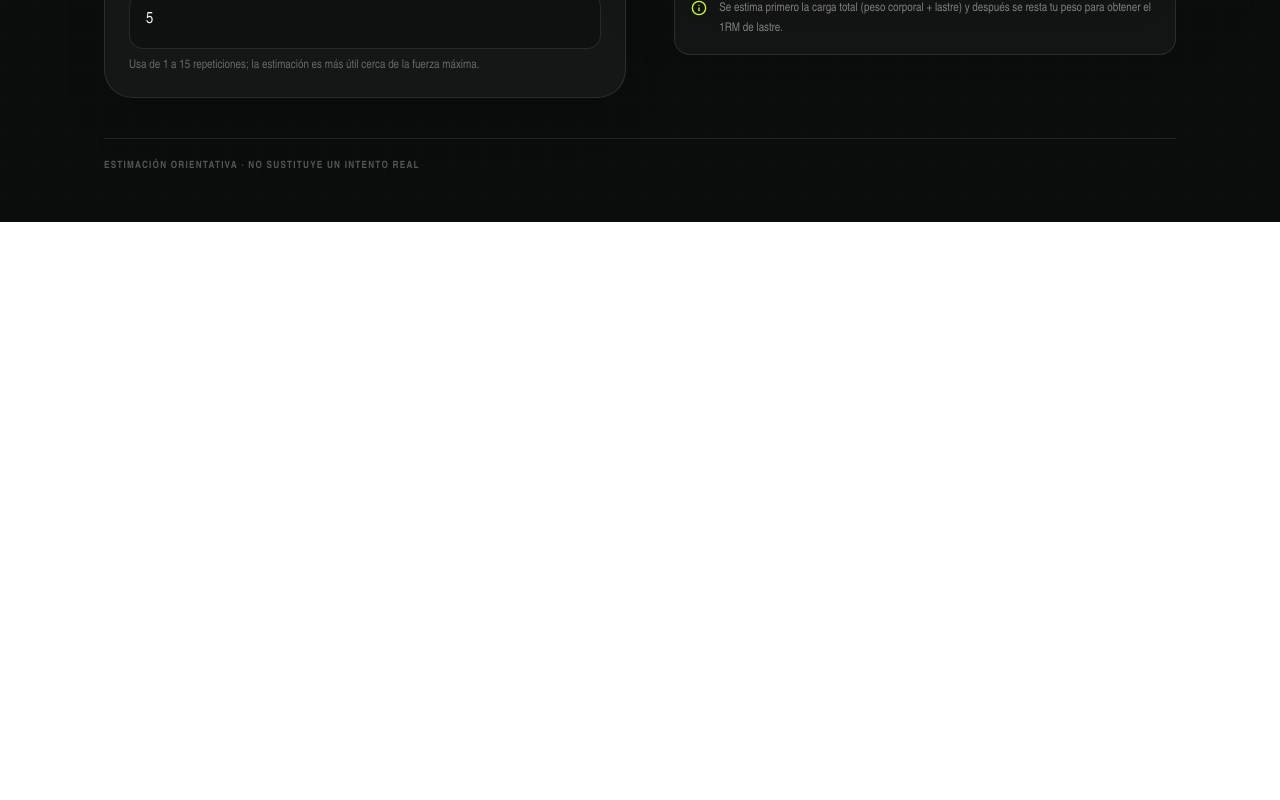
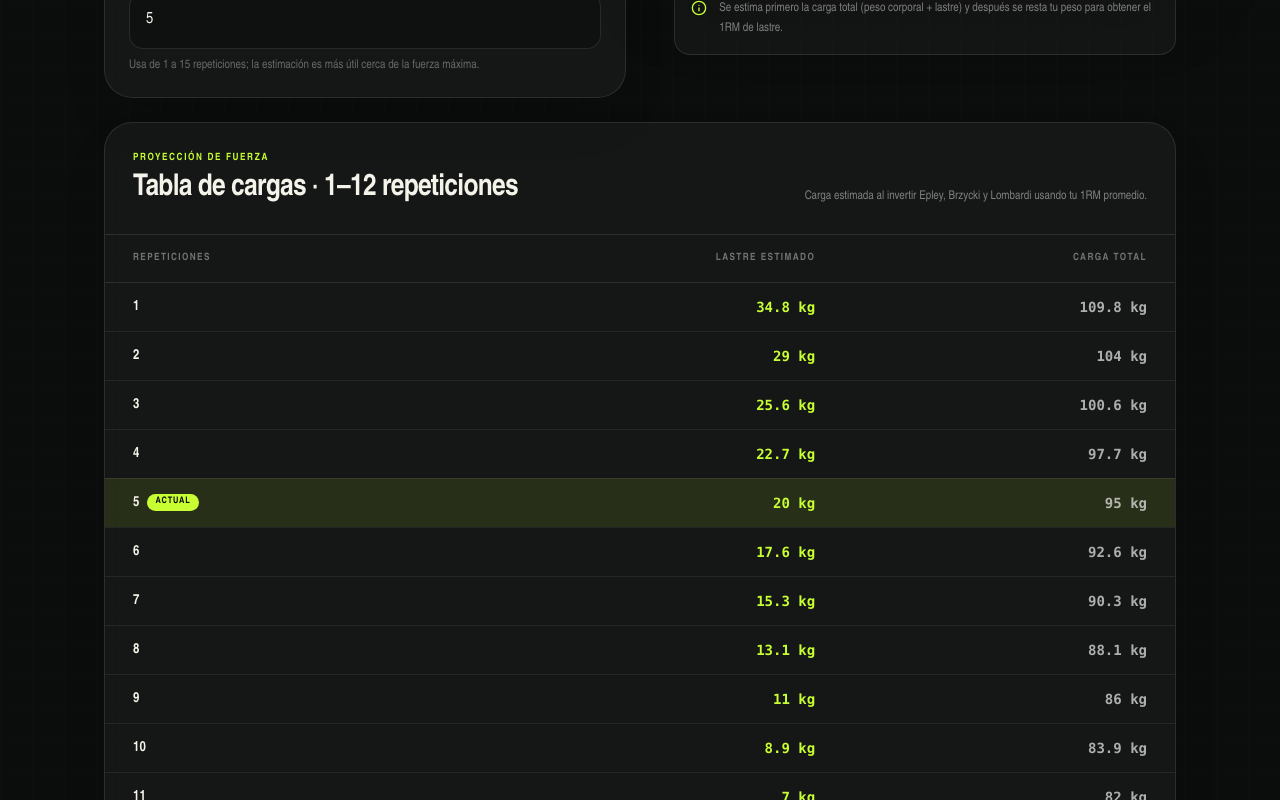
Before and after one commit to lalo01jm/calculadora-sbd-mdps, a Next.js app: page / in a window 1280 px wide. Shown: the part 700-1500 px from the top of the page. Before the commit the page ends 922 px from the top, so only its background shows below. Built offline with nearby package versions, Linux system fonts and the light colour scheme.

Commit message:
Añadir tabla de cargas por repeticiones

```diff
--- a/app/page.tsx
+++ b/app/page.tsx
@@ -107,6 +107,38 @@ export default function Home() {
       averageTotal,
     };
   }, [bodyweight, load, reps, usesBodyweight]);
+
+  const repetitionTable = useMemo(() => {
+    if (!calculation) return [];
+
+    const bw = Number(bodyweight);
+
+    return Array.from({ length: 12 }, (_, index) => {
+      const repetitionCount = index + 1;
+      const estimatedLoads =
+        repetitionCount === 1
+          ? [
+              calculation.averageTotal,
+              calculation.averageTotal,
+              calculation.averageTotal,
+            ]
+          : [
+              calculation.averageTotal / (1 + repetitionCount / 30),
+              calculation.averageTotal * ((37 - repetitionCount) / 36),
+              calculation.averageTotal / Math.pow(repetitionCount, 0.1),
+            ];
+
+      const averageTotal =
+        estimatedLoads.reduce((sum, value) => sum + value, 0) /
+        estimatedLoads.length;
+
+      return {
+        reps: repetitionCount,
+        total: averageTotal,
+        load: usesBodyweight ? averageTotal - bw : averageTotal,
+      };
+    });
+  }, [bodyweight, calculation, usesBodyweight]);
 
   const switchMode = (nextMode: string) => {
     const next = nextMode as Mode;
@@ -353,6 +385,86 @@ export default function Home() {
           </aside>
         </div>
 
+        {calculation && (
+          <section className="mt-6 overflow-hidden rounded-[1.75rem] border border-white/10 bg-white/[0.045] shadow-2xl shadow-black/20 backdrop-blur-sm">
+            <div className="flex flex-col gap-2 border-b border-white/10 p-5 sm:flex-row sm:items-end sm:justify-between sm:p-7">
+              <div>
+                <p className="text-[10px] font-black uppercase tracking-[0.16em] text-[#c8ff32]">
+                  Proyección de fuerza
+                </p>
+                <h2 className="mt-1 text-2xl font-black tracking-tight sm:text-3xl">
+                  Tabla de cargas · 1–12 repeticiones
+                </h2>
+              </div>
+              <p className="max-w-md text-xs leading-5 text-white/45 sm:text-right">
+                Carga estimada al invertir Epley, Brzycki y Lombardi usando tu 1RM promedio.
+              </p>
+            </div>
+
+            <div className="overflow-x-auto">
+              <table className="w-full min-w-[30rem] border-collapse text-left">
+                <thead>
+                  <tr className="border-b border-white/10 text-[10px] font-black uppercase tracking-[0.14em] text-white/40">
+                    <th scope="col" className="px-5 py-4 sm:px-7">
+                      Repeticiones
+                    </th>
+                    <th scope="col" className="px-5 py-4 text-right sm:px-7">
+                      {usesBodyweight ? "Lastre estimado" : "Carga estimada"}
+                    </th>
+                    {usesBodyweight && (
+                      <th scope="col" className="px-5 py-4 text-right sm:px-7">
+                        Carga total
+                      </th>
+                    )}
+                  </tr>
+                </thead>
+                <tbody>
+                  {repetitionTable.map((row) => {
+                    const isCurrent = Number(reps) === row.reps;
+
+                    return (
+                      <tr
+                        key={row.reps}
+                        className={`border-b border-white/[0.07] last:border-0 ${
+                          isCurrent ? "bg-[#c8ff32]/10" : ""
+                        }`}
+                      >
+                        <th
+                          scope="row"
+                          className="px-5 py-3.5 text-sm font-black tabular-nums sm:px-7"
+                        >
+                          <span className="inline-flex items-center gap-2">
+                            {row.reps}
+                            {isCurrent && (
+                              <span className="rounded-full bg-[#c8ff32] px-2 py-0.5 text-[9px] uppercase tracking-[0.1em] text-[#0b0d0c]">
+                                Actual
+                              </span>
+                            )}
+                          </span>
+                        </th>
+                        <td className="px-5 py-3.5 text-right font-mono text-sm font-black tabular-nums text-[#c8ff32] sm:px-7">
+                          {round(row.load)} kg
+                        </td>
+                        {usesBodyweight && (
+                          <td className="px-5 py-3.5 text-right font-mono text-sm font-bold tabular-nums text-white/65 sm:px-7">
+                            {round(row.total)} kg
+                          </td>
+                        )}
+                      </tr>
+                    );
+                  })}
+                </tbody>
+              </table>
+            </div>
+
+            {usesBodyweight && repetitionTable.some((row) => row.load < 0) && (
+              <p className="border-t border-white/10 px-5 py-4 text-xs leading-5 text-white/40 sm:px-7">
+                Un lastre negativo representa la asistencia aproximada necesaria para esa cantidad de repeticiones.
+              </p>
+            )}
+          </section>
+        )}
+
         <footer className="mt-10 border-t border-white/10 py-5 text-[10px] font-bold uppercase tracking-[0.12em] text-white/30">
           Estimación orientativa · No sustituye un intento real
         </footer>
```
Also changed, not shown: 1 other file (tests, documents, lock files or other folders).
